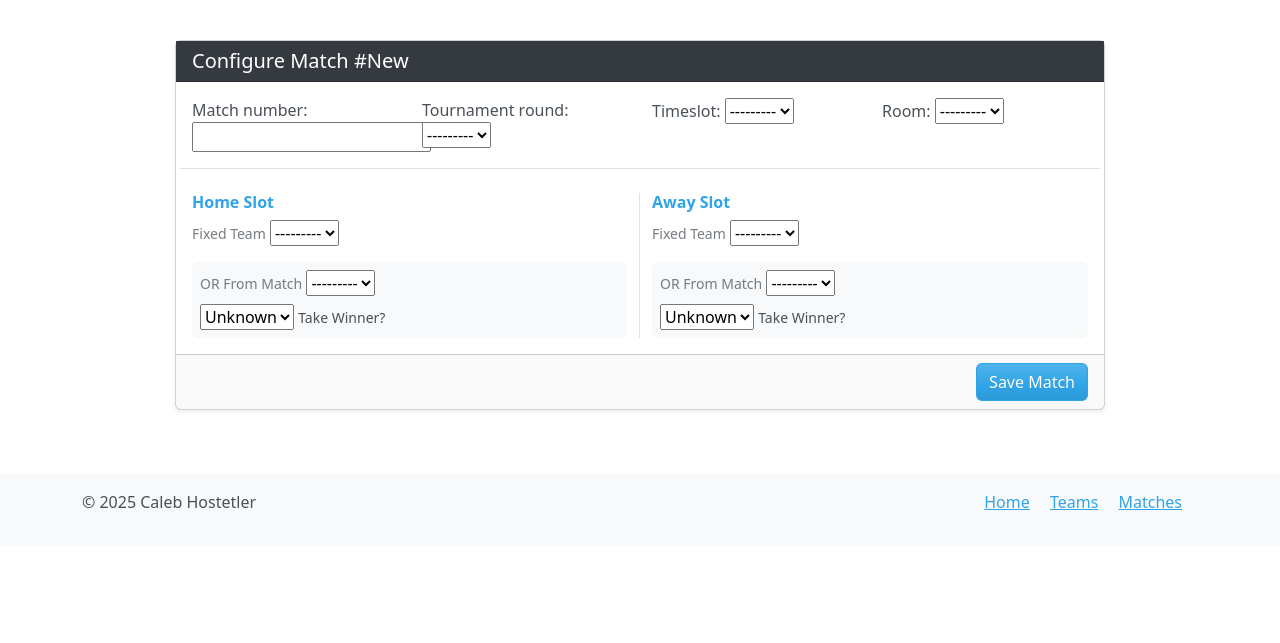
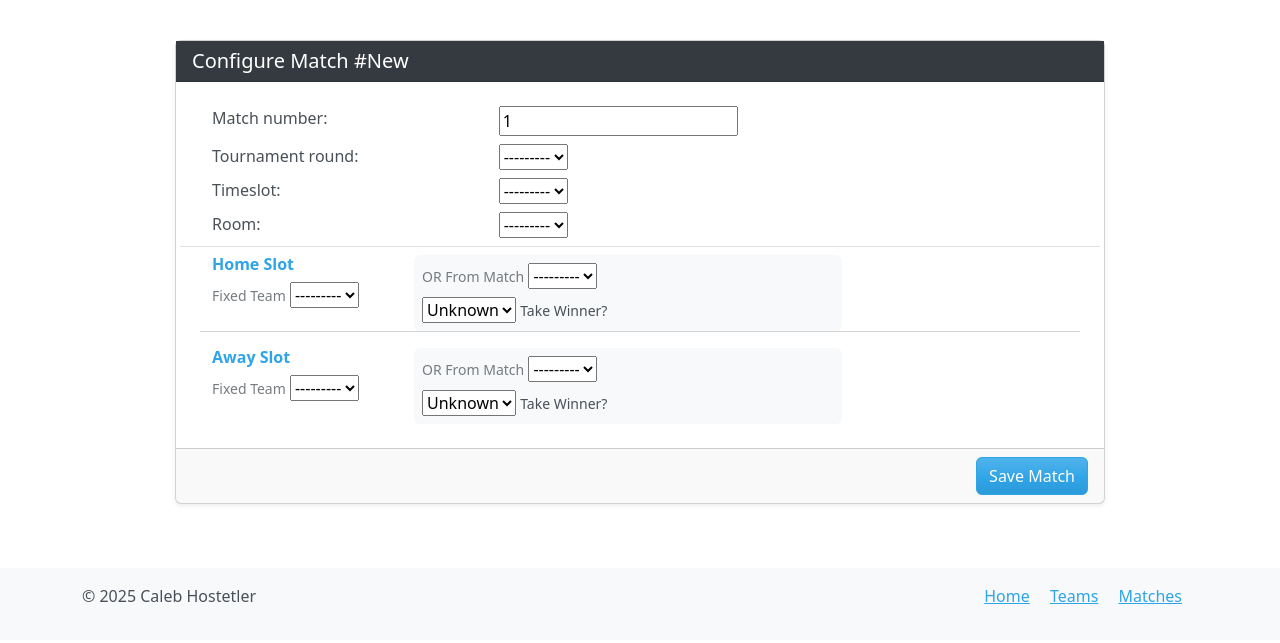
Before and after one commit to chostetler/tourneyman, a Django app: page /matches/add/ in a window 1280 px wide. Shown: the part 68-711 px from the top of the page. Run offline with Django 5.2, Linux system fonts and the light colour scheme; the visitor is signed in with stand-in values (Sample User, id 1); data that the repository does not hold is empty; some libraries are stand-ins or nearby versions.

Commit message:
Change around styling of form

```diff
--- a/matches/forms.py
+++ b/matches/forms.py
@@ -39,6 +39,14 @@ class MatchForm(forms.ModelForm):
             'home_team', 'home_source_match', 'home_source_take_winner',
             'away_team', 'away_source_match', 'away_source_take_winner'
         ]
+    def __init__(self, *args, **kwargs):
+        super().__init__(*args, **kwargs)
+        if not self.instance.pk: # If we have a new record...
+            used_numbers = set(Match.objects.values_list('match_number', flat=True))
+            next_num = 1
+            while next_num in used_numbers:
+                next_num += 1
+            self.fields['match_number'].initial = next_num
 
 class MatchResultForm(forms.ModelForm):
     class Meta:
--- a/matches/models.py
+++ b/matches/models.py
@@ -69,7 +69,7 @@ class Timeslot(models.Model):
         local_time = timezone.localtime(self.start_time)
         # %b = Short month (Mar), %-d = Day (15), %-I:%M%p = Time (2:40PM)
         formatted = local_time.strftime("%b %-d %-I:%M%p")
-        return formatted.lower().replace('m', '')
+        return formatted.replace('m', '')
 
 class TournamentBracket(models.Model):
     name = models.CharField(unique=True, max_length=100, null=False, blank=False)
--- a/matches/templates/match.html
+++ b/matches/templates/match.html
@@ -4,6 +4,6 @@
 
 {% block content %}
 
-{% include "scorebug.html" with match=match%}
+{% include "scorebug-skinny.html" with match=match%}
 
 {% endblock %}
--- a/matches/templates/match_form.html
+++ b/matches/templates/match_form.html
@@ -4,6 +4,15 @@
 {% block title %} Add Match {% endblock %}
 
 {% block content %}
+
+{% if messages %}
+    {% for message in messages %}
+        <div class="alert alert-success alert-dismissible fade show" role="alert">
+            {{ message }}
+            <button type="button" class="btn-close" data-bs-dismiss="alert" aria-label="Close"></button>
+        </div>
+    {% endfor %}
+{% endif %}
 
 <div class="col-12 col-lg-10 mx-auto mt-4">
     <form method="post" class="card shadow-sm">
@@ -18,35 +27,49 @@
                     <div class="alert alert-danger">{{ error }}</div>
                 {% endfor %}
             {% endif %}
-
-            <div class="row mb-4 border-bottom pb-3">
-                <div class="col-md-3">{{ form.match_number.label_tag }} {{ form.match_number }}</div>
-                <div class="col-md-3">{{ form.tournament_round.label_tag }} {{ form.tournament_round }}</div>
-                <div class="col-md-3">{{ form.timeslot.label_tag }} {{ form.timeslot }}</div>
-                <div class="col-md-3">{{ form.room.label_tag }} {{ form.room }}</div>
+            <div class="row border-bottom">
+                <div class="col-md-8">
+                    <div class="row m-2">
+                        <div class="col"> {{ form.match_number.label_tag }} </div>
+                        <div class="col"> {{ form.match_number }} </div>
+                    </div>
+                    <div class="row m-2">
+                        <div class="col"> {{ form.tournament_round.label_tag }} </div>
+                        <div class="col"> {{ form.tournament_round }} </div>
+                    </div>
+                    <div class="row m-2">
+                        <div class="col"> {{ form.timeslot.label_tag }} </div>
+                        <div class="col"> {{ form.timeslot }} </div>
+                    </div>
+                    <div class="row m-2">
+                        <div class="col"> {{ form.room.label_tag }} </div>
+                        <div class="col"> {{ form.room }} </div>
+                    </div>
+                </div>
             </div>
 
-            <div class="row">
-                <div class="col-md-6 border-end">
-                    <h6 class="fw-bold text-primary">Home Slot</h6>
-                    <div class="mb-3">
+            <div class="row m-2">
+                <div class="row">
+                    <div class="col-md-3 mb-3">
+                        <h6 class="fw-bold text-primary">Home Slot</h6>
                         <label class="small text-muted">Fixed Team</label>
                         {{ form.home_team }}
                     </div>
-                    <div class="p-2 bg-light rounded">
+                    <div class="col-md-6 p-2 bg-light rounded">
                         <label class="small text-muted">OR From Match</label>
                         {{ form.home_source_match }}
                         <div class="mt-2">{{ form.home_source_take_winner }} <span class="small">Take Winner?</span></div>
                     </div>
                 </div>
+                <hr>
 
-                <div class="col-md-6">
-                    <h6 class="fw-bold ">Away Slot</h6>
-                    <div class="mb-3">
+                <div class="row">
+                    <div class="col-md-3 mb-3">
+                        <h6 class="fw-bold ">Away Slot</h6>
                         <label class="small text-muted">Fixed Team</label>
                         {{ form.away_team }}
                     </div>
-                    <div class="p-2 bg-light rounded">
+                    <div class="col-md-6 p-2 bg-light rounded">
                         <label class="small text-muted">OR From Match</label>
                         {{ form.away_source_match }}
                         <div class="mt-2">{{ form.away_source_take_winner }} <span class="small">Take Winner?</span></div>
--- a/matches/views.py
+++ b/matches/views.py
@@ -146,7 +146,7 @@ class MatchCreateView(LoginRequiredMixin, UserPassesTestMixin, SuccessMessageMix
     model = Match
     form_class = MatchForm
     template_name = 'match_form.html'
-    success_message = "%(match_number)s was created successfully!"
+    success_message = "Match %(match_number)s was created successfully!"
 
     def test_func(self):
             return self.request.user.is_staff # Only staff can access this view
```
